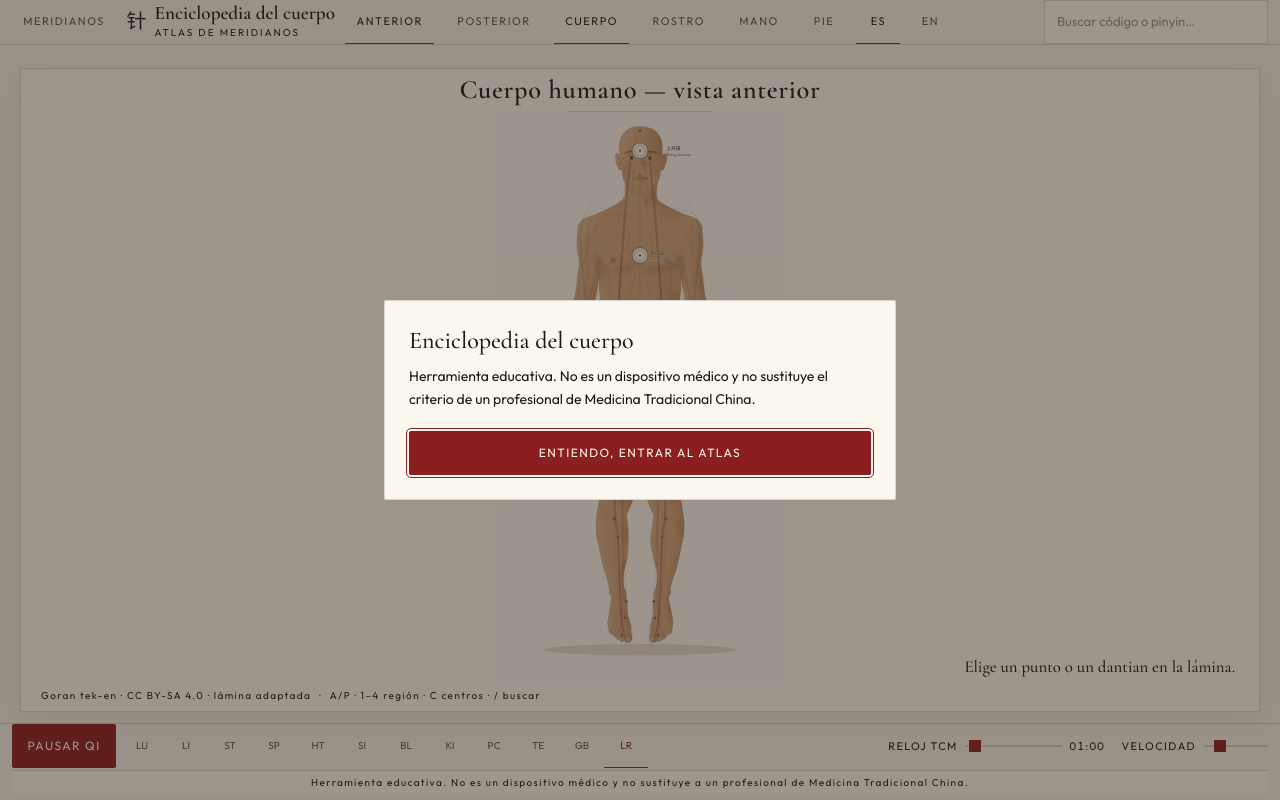
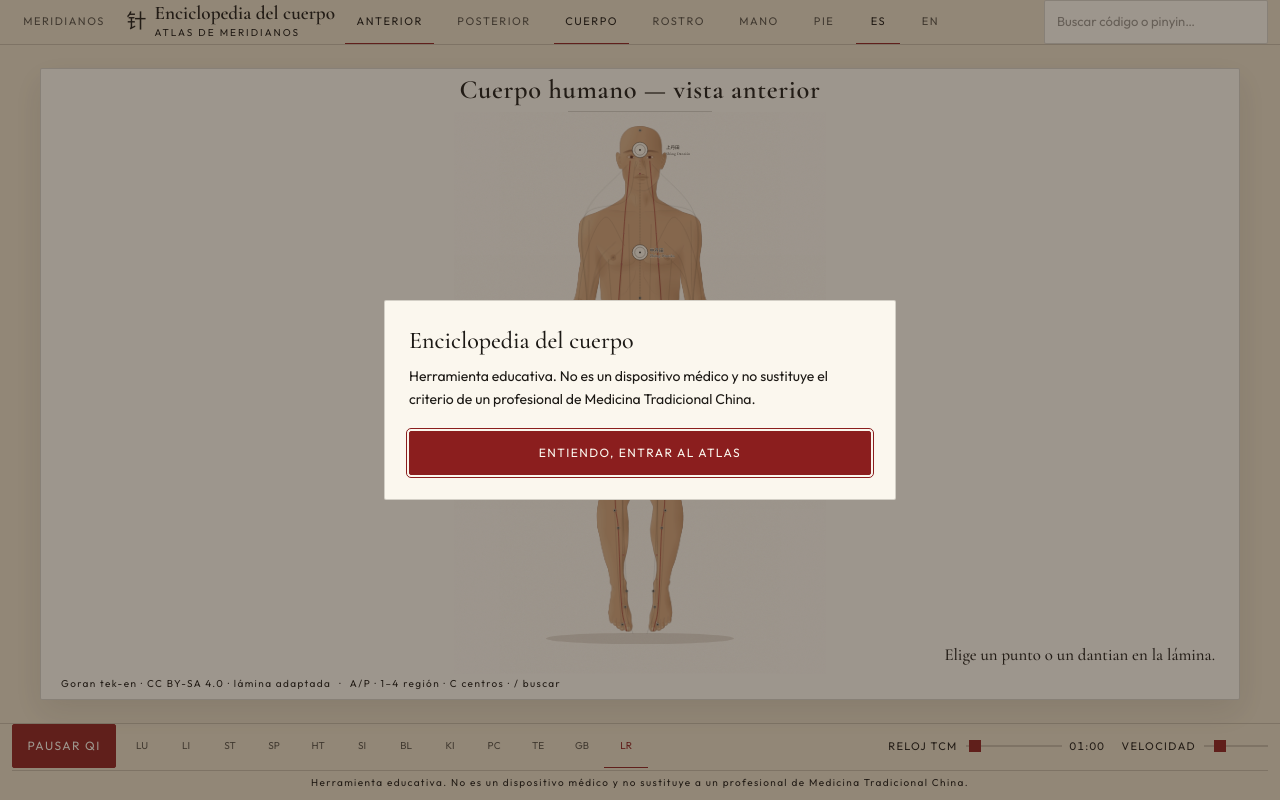
Before and after one commit to datanalytics86/Acupuntura3D, a React (Vite) app: page / in a window 1280 px wide. Built offline with nearby package versions, Linux system fonts and the light colour scheme.

Commit message:
feat(ui): escritorio y hoja de archivo
Desk #E7DCC6 distinto del papel #FBF7EE, con grano, vineta calida, margen y una sola sombra.

```diff
--- a/src/app/App.tsx
+++ b/src/app/App.tsx
@@ -87,6 +87,20 @@ export function App() {
 
   return (
     <div className="relative h-dvh w-full overflow-hidden bg-desk">
+      <svg className="pointer-events-none absolute inset-0 h-full w-full" aria-hidden="true">
+        <filter id="desk-grain">
+          <feTurbulence type="fractalNoise" baseFrequency="0.75" numOctaves="2" stitchTiles="stitch" />
+        </filter>
+        <rect width="100%" height="100%" filter="url(#desk-grain)" opacity="0.05" className="mix-blend-multiply" />
+      </svg>
+      <div
+        className="pointer-events-none absolute inset-0"
+        aria-hidden="true"
+        style={{
+          background:
+            "radial-gradient(ellipse at 50% 42%, transparent 48%, rgba(120, 86, 48, 0.18) 100%)",
+        }}
+      />
       <AtlasRoot />
       <Topbar />
       <MeridianRail />
--- a/src/app/index.css
+++ b/src/app/index.css
@@ -12,15 +12,15 @@
   --font-serif: "Cormorant Garamond", "Times New Roman", serif;
   --font-hanzi: "Cormorant Garamond", "Times New Roman", serif;
 
-  --color-desk: #f4efe4;
+  --color-desk: #e7dcc6;
   --color-paper: #fbf7ee;
-  --color-paper-inset: #f4efe4;
+  --color-paper-inset: #f3ebdd;
   --color-ink: #1c1915;
   --color-cinnabar: #8b1e1e;
-  --color-rule: rgba(28, 25, 21, 0.16);
+  --color-rule: rgba(28, 25, 21, 0.18);
   /* Class names in UI stay; the paint is ink and the rule, never a metal. */
   --color-brass: #1c1915;
-  --color-brass-line: rgba(28, 25, 21, 0.16);
+  --color-brass-line: rgba(28, 25, 21, 0.18);
   --color-jade-ink: #1c1915;
 
   --ease-paper: cubic-bezier(0.22, 1, 0.36, 1);
@@ -254,7 +254,7 @@ body {
 
 .atlas-frame {
   border-radius: 2px;
-  box-shadow: 0 10px 28px rgba(28, 25, 21, 0.06);
+  box-shadow: 0 12px 32px rgba(28, 25, 21, 0.10);
   transition:
     left var(--dur-paper) var(--ease-paper),
     right var(--dur-paper) var(--ease-paper);
--- a/src/atlas/AtlasRoot.tsx
+++ b/src/atlas/AtlasRoot.tsx
@@ -19,9 +19,9 @@ export function AtlasRoot() {
   return (
     <div className="absolute inset-0 bg-desk">
       <div
-        className={`atlas-frame absolute inset-x-4 bottom-[5.5rem] top-28 flex flex-col overflow-hidden border border-brass-line bg-paper md:top-[4.25rem] ${
-          railOpen ? "md:left-[20.5rem]" : "md:left-5"
-        } ${detailOpen ? "md:right-[30rem]" : "md:right-5"}`}
+        className={`atlas-frame absolute top-28 bottom-[6.25rem] flex flex-col overflow-hidden border border-brass-line bg-paper md:top-[4.25rem] ${
+          railOpen ? "left-5 md:left-[21rem]" : "left-5 md:left-10"
+        } ${detailOpen ? "right-5 md:right-[31rem]" : "right-5 md:right-10"}`}
         style={{ borderRadius: "var(--radius-plate)", viewTransitionName: "atlas-plate" }}
       >
         <PlateTitle />
--- a/src/atlas/Viewport.tsx
+++ b/src/atlas/Viewport.tsx
@@ -99,6 +99,20 @@ export function Viewport({ children }: { children: ReactNode }) {
       aria-label="Atlas corporal de meridianos"
     >
       <rect x={vbX - 40} y={vbY - 40} width={vbW + 80} height={vbH + 80} fill="var(--color-paper)" />
+      <defs>
+        <filter id="page-grain">
+          <feTurbulence type="fractalNoise" baseFrequency="1.15" numOctaves="2" stitchTiles="stitch" />
+        </filter>
+      </defs>
+      <rect
+        x={vbX - 40}
+        y={vbY - 40}
+        width={vbW + 80}
+        height={vbH + 80}
+        filter="url(#page-grain)"
+        opacity={0.04}
+        style={{ mixBlendMode: "multiply", pointerEvents: "none" }}
+      />
       {children}
     </svg>
   );
--- a/src/ui/Disclaimer.tsx
+++ b/src/ui/Disclaimer.tsx
@@ -5,7 +5,7 @@ export function Disclaimer() {
   const locale = useViewerStore((s) => s.locale);
   return (
     <div className="pointer-events-none fixed inset-x-0 bottom-0 z-30 px-3 pb-[max(0.4rem,env(safe-area-inset-bottom))]">
-      <p className="border-t border-brass-line bg-paper px-4 py-1 text-center text-[10px] tracking-[0.14em] text-ink">
+      <p className="border-t border-brass-line px-4 py-1 text-center text-[10px] tracking-[0.14em] text-ink">
         {t(locale, "disclaimer")}
       </p>
     </div>
--- a/src/ui/QiClock.tsx
+++ b/src/ui/QiClock.tsx
@@ -18,7 +18,7 @@ export function QiClock() {
 
   return (
     <div className="pointer-events-none absolute inset-x-0 bottom-8 z-20 flex justify-center px-3">
-      <div className="pointer-events-auto flex w-full max-w-5xl flex-nowrap items-center gap-3 overflow-x-auto border-t border-brass-line bg-paper px-3 py-1">
+      <div className="pointer-events-auto flex w-full max-w-5xl flex-nowrap items-center gap-3 overflow-x-auto border-t border-brass-line px-3 py-1">
         <button
           type="button"
           aria-pressed={playing}
```
